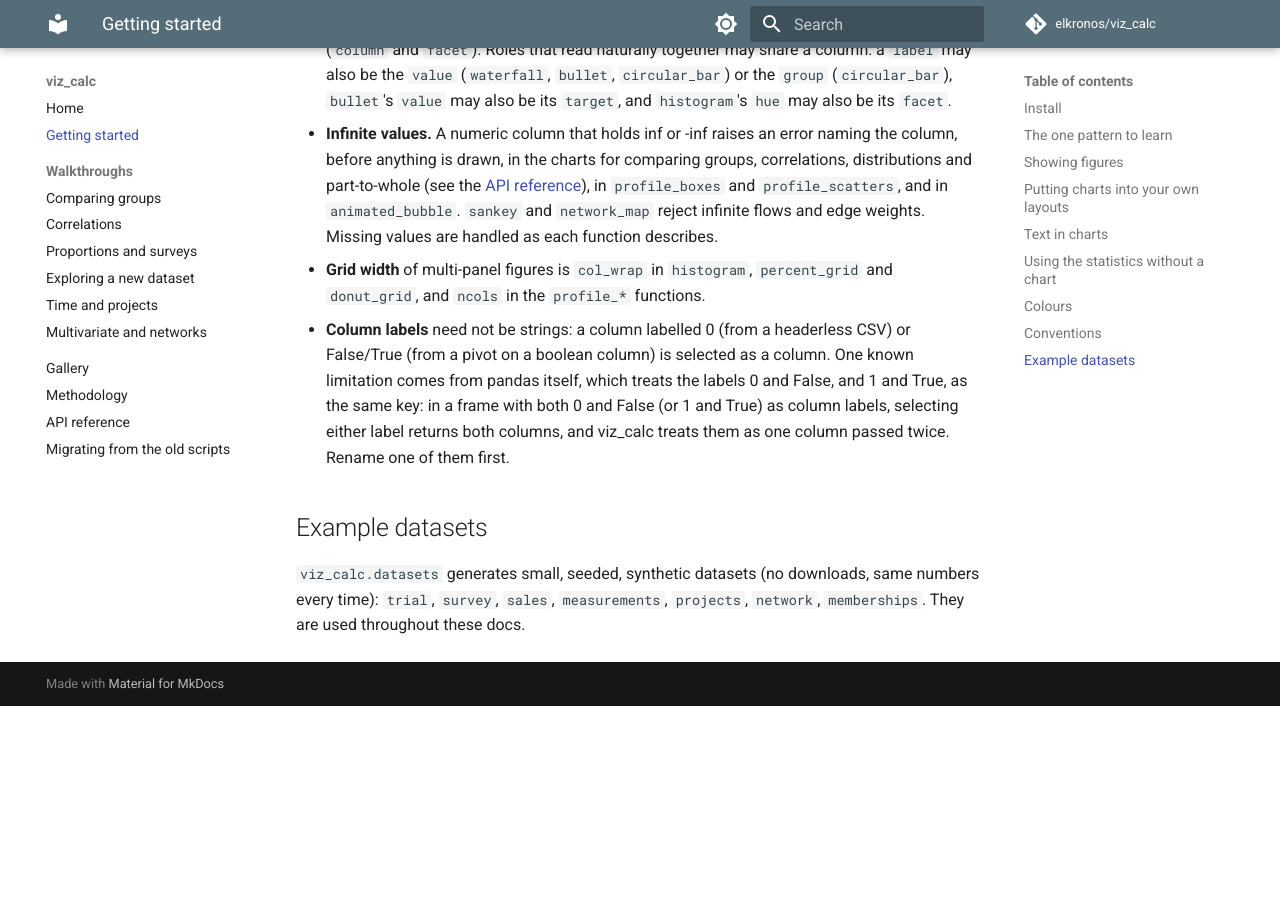
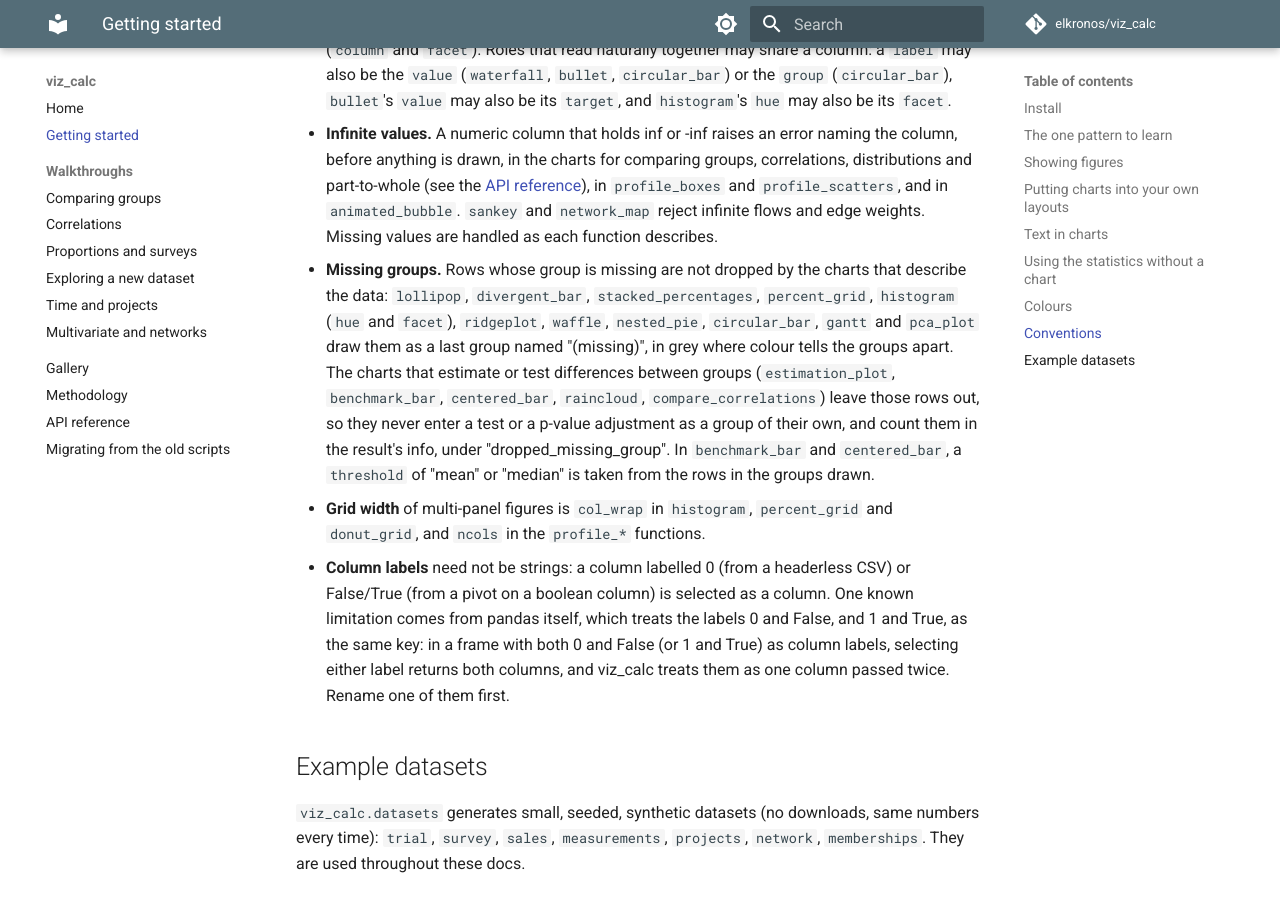
Before and after one commit to elkronos/viz_calc, an MkDocs documentation site: the page built from docs/getting-started.md, in a window 1280 px wide and 900 px high, scrolled down 6327 px. Built offline with MkDocs 1.6.1 and Material for MkDocs 9.7.7, drawn with Linux system fonts in a browser that asks for light colours; comment, search, counter and statistics services are not loaded; before the commit the page ends 7033 px from its top, so only the background shows below that.

Commit message:
Document how charts treat rows with a missing group
The Conventions section now says which charts draw a "(missing)" group,
which leave those rows out and count them, and which rows
threshold="mean" is taken from.

```diff
--- a/docs/getting-started.md
+++ b/docs/getting-started.md
@@ -260,6 +260,18 @@ same thing everywhere. The exceptions are listed here.
   [API reference](api.md)), in `profile_boxes` and `profile_scatters`, and
   in `animated_bubble`. `sankey` and `network_map` reject infinite flows
   and edge weights. Missing values are handled as each function describes.
+* **Missing groups.** Rows whose group is missing are not dropped by the
+  charts that describe the data: `lollipop`, `divergent_bar`,
+  `stacked_percentages`, `percent_grid`, `histogram` (`hue` and `facet`),
+  `ridgeplot`, `waffle`, `nested_pie`, `circular_bar`, `gantt` and
+  `pca_plot` draw them as a last group named "(missing)", in grey where
+  colour tells the groups apart. The charts that estimate or test
+  differences between groups (`estimation_plot`, `benchmark_bar`,
+  `centered_bar`, `raincloud`, `compare_correlations`) leave those rows out,
+  so they never enter a test or a p-value adjustment as a group of their
+  own, and count them in the result's info, under "dropped_missing_group".
+  In `benchmark_bar` and `centered_bar`, a `threshold` of "mean" or
+  "median" is taken from the rows in the groups drawn.
 * **Grid width** of multi-panel figures is `col_wrap` in `histogram`,
   `percent_grid` and `donut_grid`, and `ncols` in the `profile_*` functions.
 * **Column labels** need not be strings: a column labelled 0 (from a
```
